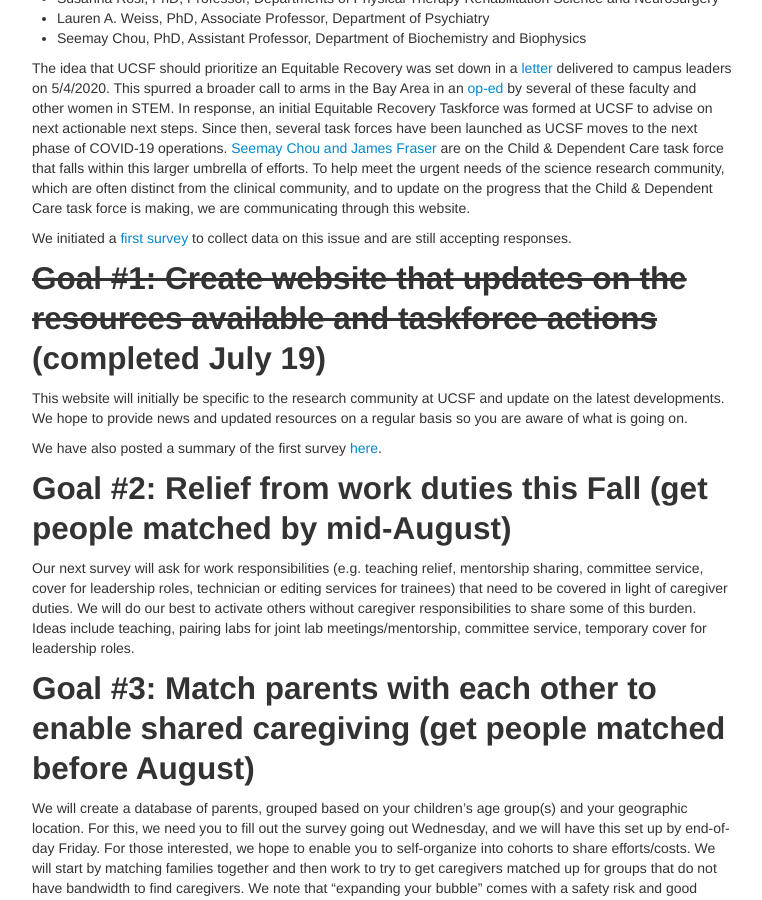
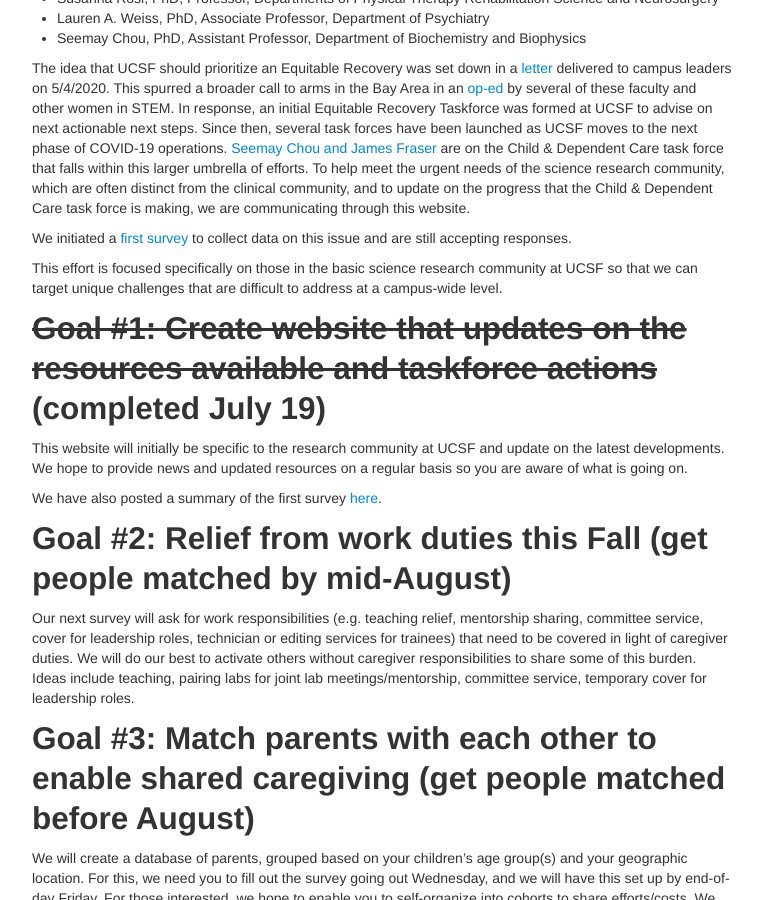
Before and after one commit to fraserlab/sci-dependentcare, a Jekyll site: the page built from index.md, in a window 1280 px wide and 900 px high, scrolled down 604 px. Shown: the whole window, without its empty margins (258-1020 px from the left). Built offline with Jekyll 4.4.1, drawn with Linux system fonts in a browser that asks for light colours.

Commit message:
added statement about basic science

```diff
--- a/index.md
+++ b/index.md
@@ -24,6 +24,8 @@ Building on the intial work by
 The idea that UCSF should prioritize an Equitable Recovery was set down in a [letter](https://docs.google.com/document/d/1hyuL_n6lnId7bi0sOwUi0FYE5cyNfYE41ohybmYY6XQ/edit) delivered to campus leaders on 5/4/2020. This spurred a broader call to arms in the Bay Area in an [op-ed](https://www.sfchronicle.com/opinion/openforum/article/Enabling-economic-and-equitable-recovery-in-the-15293604.php) by several of these faculty and other women in STEM. In response, an initial Equitable Recovery Taskforce was formed at UCSF to advise on next actionable next steps. Since then, several task forces have been launched as UCSF moves to the next phase of COVID-19 operations. [Seemay Chou and James Fraser](mailto:seemayandjames@fraserlab.com) are on the Child & Dependent Care task force that falls within this larger umbrella of efforts. To  help meet the urgent needs of the science research community, which are often distinct from the clinical community, and to update on the progress that the Child & Dependent Care task force is making, we are communicating through this website.
 
 We initiated a [first survey](https://docs.google.com/forms/d/e/1FAIpQLSeZ63IWCKnT_Wydq5tWcjA5qQVQ4DM9Z1pDhjgFRDm2j1QznA/viewform) to collect data on this issue and are still accepting responses.
+
+This effort is focused specifically on those in the basic science research community at UCSF so that we can target unique challenges that are difficult to address at a campus-wide level.
 
 ## ~~Goal #1: Create website that updates on the resources available and taskforce actions~~ (completed July 19)
 
```
